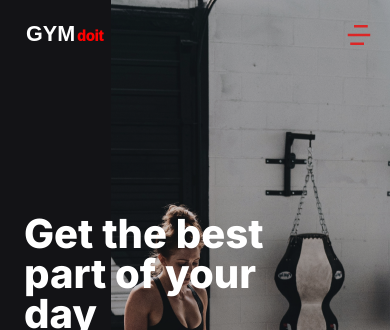
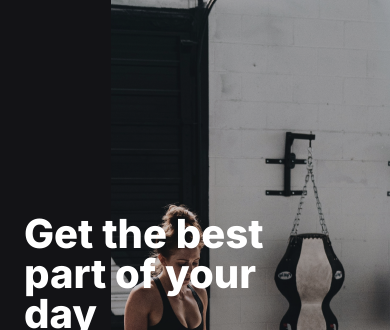
Before and after one commit to hzfhzf137/clientGymApp, a React (Create React App) app: page / in a window 390 px wide. Shown: the top 330 px of the page. Built offline with nearby package versions, Linux system fonts and the light colour scheme.

Commit message:
navbar
remove navbar
changes done in nav.jsx
header.jsx
navmobile.jsx

```diff
--- a/src/App.jsx
+++ b/src/App.jsx
@@ -10,7 +10,7 @@ import 'aos/dist/aos.css';
 import About from "../src/components/About";
 import Banner from "../src/components/Banner";
 import Footer from "../src/components/Footer";
-import Header from "../src/components/Header";
+// import Header from "../src/components/Header";
 import Pricing from "../src/components/Pricing";
 import Workouts from "../src/components/Workouts";
 
@@ -27,7 +27,7 @@ const App = () => {
 
   return (
     <div className="max-w-[1440px] mx-auto bg-page overflow-hidden relative">
-      <Header />
+      {/* <Header /> */}
       <section id="home">
         <Banner />
       </section>
--- a/src/components/Header.jsx
+++ b/src/components/Header.jsx
@@ -1,68 +1,68 @@
-import React, { useEffect, useState } from "react";
+// import React, { useEffect, useState } from "react";
 
-// import data
-import { header } from "../data";
+// // import data
+// import { header } from "../data";
 
-// import compenent
-// import { Nav, NavMobile } from "./index";
-import Nav from '../components/Nav';
-import NavMobile from "../components/NavMobile";
+// // import compenent
+// // import { Nav, NavMobile } from "./index";
+// import Nav from '../components/Nav';
+// import NavMobile from "../components/NavMobile";
 
-// import icons
-import { RiMenu4Fill, RiCloseFill } from "react-icons/ri";
+// // import icons
+// import { RiMenu4Fill, RiCloseFill } from "react-icons/ri";
 
-const Header = () => {
-  // header state
-  const [isActive, setIsAvtive] = useState(false);
-  // nav mobile state
-  const [navMobile, setNavmobile] = useState(false);
+// const Header = () => {
+//   // header state
+//   const [isActive, setIsAvtive] = useState(false);
+//   // nav mobile state
+//   const [navMobile, setNavmobile] = useState(false);
 
-  const { logo } = header;
+//   const { logo } = header;
 
-  useEffect(() => {
-    window.addEventListener("scroll", () => {
-      window.scrollY > 80 ? setIsAvtive(true) : setIsAvtive(false);
-    });
-  }, []);
-  return (
-    <header
-      className={`${isActive ? "bg-neutral-500 py-[16px]" : "bg-transparent py-[20px]"
-        } fixed max-w-[1440px] z-30 left-0 right-0 mx-auto
-    flex justify-between items-center px-[20px] lg:px-[80px] transition-all duration-300`}
-    >
-      {/* logo */}
-      <button aria-label="Home">
-        <img src={logo} alt="logo" className="h-[30px]" />
-      </button>
+//   useEffect(() => {
+//     window.addEventListener("scroll", () => {
+//       window.scrollY > 80 ? setIsAvtive(true) : setIsAvtive(false);
+//     });
+//   }, []);
+//   return (
+//     <header
+//       className={`${isActive ? "bg-neutral-500 py-[16px]" : "bg-transparent py-[20px]"
+//         } fixed max-w-[1440px] z-30 left-0 right-0 mx-auto
+//     flex justify-between items-center px-[20px] lg:px-[80px] transition-all duration-300`}
+//     >
+//       {/* logo */}
+//       <button aria-label="Home">
+//         <img src={logo} alt="logo" className="h-[30px]" />
+//       </button>
 
-      {/* nav - initally hidden - show on desktop */}
-      <Nav />
-      {/* btns - initally hidden - show on desktop */}
-      <div className="hidden lg:flex  space-x-4">
-        <button className="btn btn-sm text-white">Log in </button>
-        <button className="btn btn-sm bg-red-600 text-white">Sign in</button>
-      </div>
-      {/* navmobile btn open and close -hidden on desktop*/}
-      {!navMobile ? (
-        <div
-          className="lg:hidden absolute right-4 cursor-pointer"
-          onClick={() => setNavmobile(!navMobile)}
-        >
-          <RiMenu4Fill className="text-red-600 text-3xl" />
-        </div>
-      ) : (
-        <div
-          className="lg:hidden absolute right-4 cursor-pointer"
-          onClick={() => setNavmobile(!navMobile)}
-        >
-          <RiCloseFill className="text-red-600 text-3xl" />
-        </div>
-      )}
+//       {/* nav - initally hidden - show on desktop */}
+//       <Nav />
+//       {/* btns - initally hidden - show on desktop */}
+//       <div className="hidden lg:flex  space-x-4">
+//         <button className="btn btn-sm text-white">Log in </button>
+//         <button className="btn btn-sm bg-red-600 text-white">Sign in</button>
+//       </div>
+//       {/* navmobile btn open and close -hidden on desktop*/}
+//       {!navMobile ? (
+//         <div
+//           className="lg:hidden absolute right-4 cursor-pointer"
+//           onClick={() => setNavmobile(!navMobile)}
+//         >
+//           <RiMenu4Fill className="text-red-600 text-3xl" />
+//         </div>
+//       ) : (
+//         <div
+//           className="lg:hidden absolute right-4 cursor-pointer"
+//           onClick={() => setNavmobile(!navMobile)}
+//         >
+//           <RiCloseFill className="text-red-600 text-3xl" />
+//         </div>
+//       )}
 
-      {/* nav mobile  - hide on desktop */}
-      <NavMobile navMobile={navMobile} />
-    </header>
-  );
-};
+//       {/* nav mobile  - hide on desktop */}
+//       <NavMobile navMobile={navMobile} />
+//     </header>
+//   );
+// };
 
-export default Header;
+// export default Header;
--- a/src/components/Nav.jsx
+++ b/src/components/Nav.jsx
@@ -1,30 +1,30 @@
-import React from 'react';
+// import React from 'react';
 
-// Example navigation data
-const nav = [
-  { name: 'Home', href: '#home' },
-  { name: 'About', href: '#about' },
-  { name: 'Workouts', href: '#workouts' },
-  { name: 'Pricing', href: '#pricing' },
-];
+// // Example navigation data
+// const nav = [
+//   { name: 'Home', href: '#home' },
+//   { name: 'About', href: '#about' },
+//   { name: 'Workouts', href: '#workouts' },
+//   { name: 'Pricing', href: '#pricing' },
+// ];
 
-const Nav = () => {
-  return (
-    <nav className="hidden lg:flex">
-      <ul className="w-full h-full flex justify-center items-center gap-x-6">
-        {nav.map((item, index) => (
-          <li key={index}>
-            <a
-              className="text-white text-body-sm px-4 py-1 rounded-md transition-all duration-300 hover:bg-red-600 hover:text-neutral-900"
-              href={item.href} // Use href for anchor scrolling
-            >
-              {item.name}
-            </a>
-          </li>
-        ))}
-      </ul>
-    </nav>
-  );
-};
+// const Nav = () => {
+//   return (
+//     <nav className="hidden lg:flex">
+//       <ul className="w-full h-full flex justify-center items-center gap-x-6">
+//         {nav.map((item, index) => (
+//           <li key={index}>
+//             <a
+//               className="text-white text-body-sm px-4 py-1 rounded-md transition-all duration-300 hover:bg-red-600 hover:text-neutral-900"
+//               href={item.href} // Use href for anchor scrolling
+//             >
+//               {item.name}
+//             </a>
+//           </li>
+//         ))}
+//       </ul>
+//     </nav>
+//   );
+// };
 
-export default Nav;
+// export default Nav;
--- a/src/components/NavMobile.jsx
+++ b/src/components/NavMobile.jsx
@@ -1,43 +1,43 @@
-import React from 'react';
+// import React from 'react';
 
-// Example navigation data
-const nav = [
-  { name: 'Home', href: '#home' },
-  { name: 'About', href: '#about' },
-  { name: 'Workouts', href: '#workouts' },
-  { name: 'Pricing', href: '#pricing' },
-];
+// // Example navigation data
+// const nav = [
+//   { name: 'Home', href: '#home' },
+//   { name: 'About', href: '#about' },
+//   { name: 'Workouts', href: '#workouts' },
+//   { name: 'Pricing', href: '#pricing' },
+// ];
 
-const NavMobile = ({ navMobile }) => {
-  return (
-    <nav
-      className={`${
-        navMobile ? 'h-screen' : 'h-0'
-      } lg:hidden w-full bg-neutral-800 fixed top-0 left-0 right-0 z-50 overflow-hidden transition-all duration-300`}
-    >
-      <ul className="flex flex-col justify-center items-center gap-y-6 py-12">
-        {nav.map((item, index) => (
-          <li key={index}>
-            <a
-              className="text-white text-lg px-3 py-1 rounded-md font-medium transition-all duration-300 hover:bg-red-600 hover:text-neutral-900"
-              href={item.href} // Use href for anchor scrolling
-            >
-              {item.name}
-            </a>
-          </li>
-        ))}
-      </ul>
-      {/* Buttons */}
-      <div className="flex justify-center gap-4 mt-6">
-        <button className="px-6 py-2 text-white border border-white rounded-md transition-all duration-300 hover:bg-red-600 hover:border-red-600">
-          Log in
-        </button>
-        <button className="px-6 py-2 text-white bg-red-600 rounded-md transition-all duration-300 hover:bg-primary-300">
-          Sign Up
-        </button>
-      </div>
-    </nav>
-  );
-};
+// const NavMobile = ({ navMobile }) => {
+//   return (
+//     <nav
+//       className={`${
+//         navMobile ? 'h-screen' : 'h-0'
+//       } lg:hidden w-full bg-neutral-800 fixed top-0 left-0 right-0 z-50 overflow-hidden transition-all duration-300`}
+//     >
+//       <ul className="flex flex-col justify-center items-center gap-y-6 py-12">
+//         {nav.map((item, index) => (
+//           <li key={index}>
+//             <a
+//               className="text-white text-lg px-3 py-1 rounded-md font-medium transition-all duration-300 hover:bg-red-600 hover:text-neutral-900"
+//               href={item.href} // Use href for anchor scrolling
+//             >
+//               {item.name}
+//             </a>
+//           </li>
+//         ))}
+//       </ul>
+//       {/* Buttons */}
+//       <div className="flex justify-center gap-4 mt-6">
+//         <button className="px-6 py-2 text-white border border-white rounded-md transition-all duration-300 hover:bg-red-600 hover:border-red-600">
+//           Log in
+//         </button>
+//         <button className="px-6 py-2 text-white bg-red-600 rounded-md transition-all duration-300 hover:bg-primary-300">
+//           Sign Up
+//         </button>
+//       </div>
+//     </nav>
+//   );
+// };
 
-export default NavMobile;
+// export default NavMobile;
```
